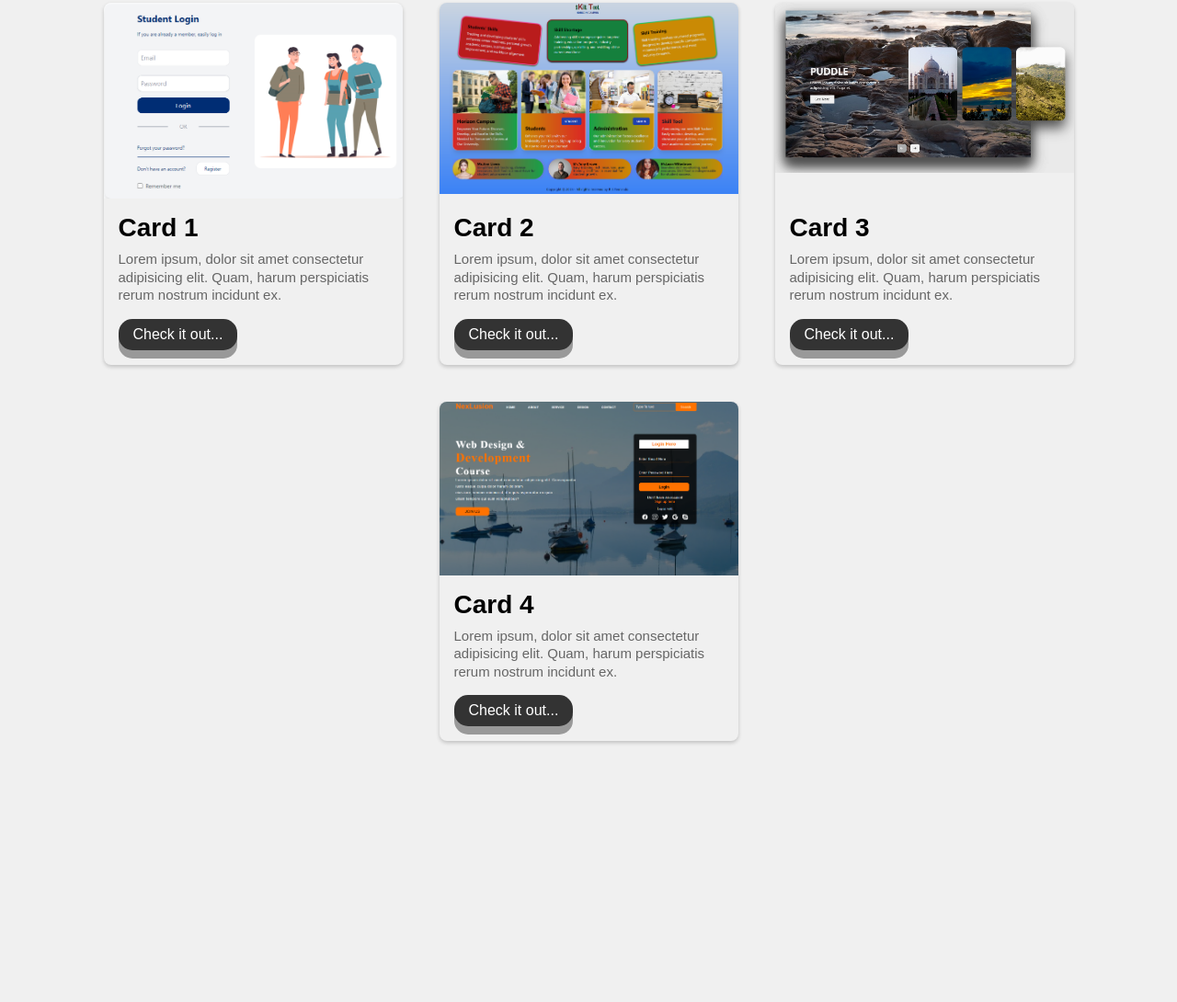
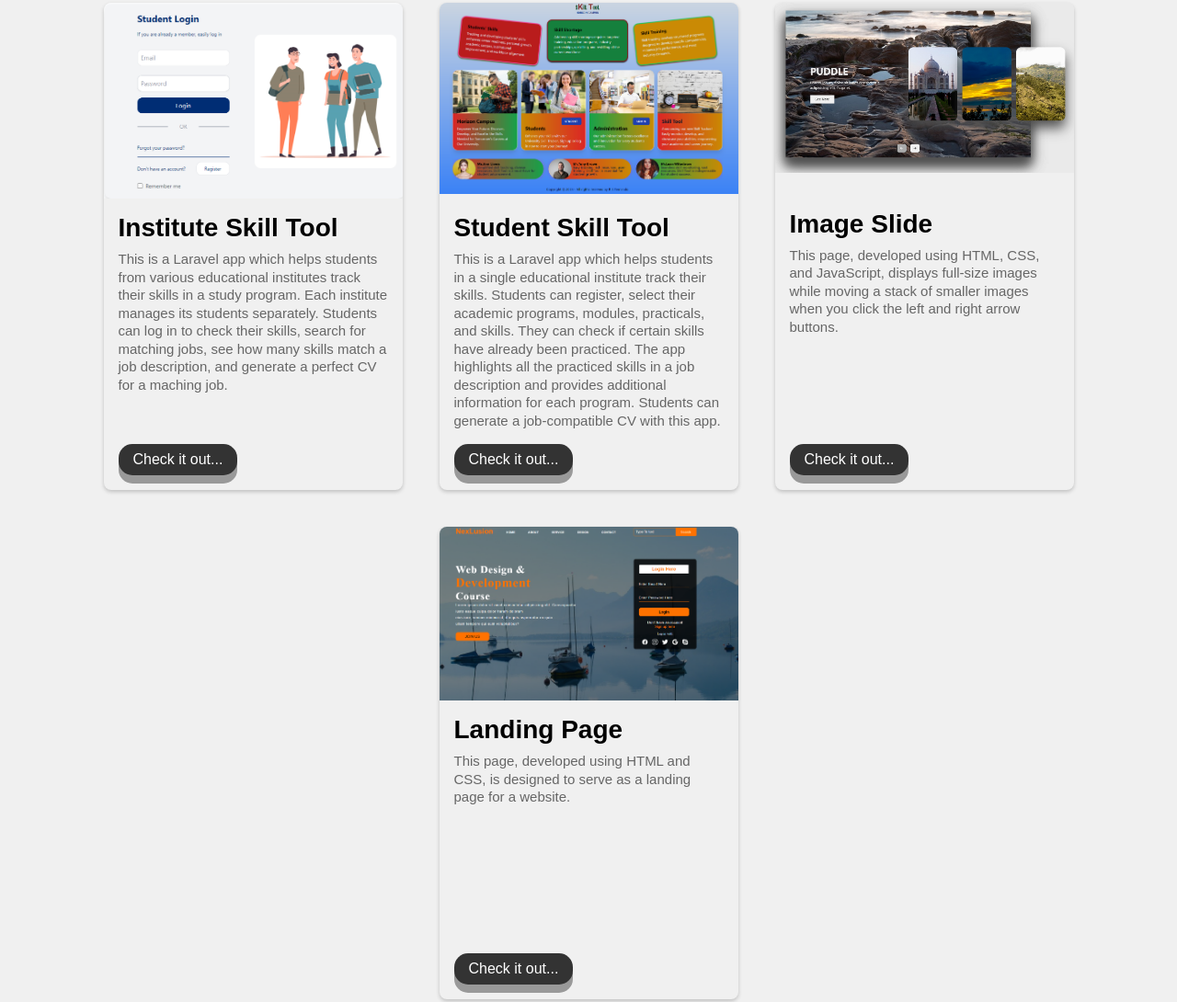
Before and after one commit to rukman28/myprojects, a plain HTML site: page index.html in a window 1280 px wide. Shown: the part 397-1487 px from the top of the page at 92% size. Before the commit the page ends 1223 px from the top, so only its background shows below. Drawn offline with Linux system fonts and the light colour scheme.

Commit message:
Add descriptions to Skilltrackingtool, Instituteskilltool, image-slide, and landing-page

```diff
--- a/index.html
+++ b/index.html
@@ -23,37 +23,45 @@
         <div class="card">
             <img src="images/instituteSkillTool.png" alt="">
             <div class="card-content">
-                <h3>Card 1</h3>
-                <p>Lorem ipsum, dolor sit amet consectetur adipisicing elit. Quam, harum perspiciatis rerum nostrum
-                    incidunt ex.</p>
-                <a href="http://instituteskilltool.rukman.buzz" class="btn">Check it out...</a>
+                <h3>Institute Skill Tool</h3>
+                <p>This is a Laravel app which helps students from various educational institutes track their skills in
+                    a study program.
+                    Each institute manages its students separately. Students can log in to check their skills, search
+                    for matching jobs, see how many skills match a job description, and generate a perfect CV for a
+                    maching job.
+                </p>
+                <a href="http://instituteskilltool.rukman.buzz" class="btn" style="margin-top: 55px;">Check it
+                    out...</a>
             </div>
         </div>
         <div class="card">
             <img src="images/studentSkillTool.png" alt="">
             <div class="card-content">
-                <h3>Card 2</h3>
-                <p>Lorem ipsum, dolor sit amet consectetur adipisicing elit. Quam, harum perspiciatis rerum nostrum
-                    incidunt ex.</p>
+                <h3>Student Skill Tool</h3>
+                <p>This is a Laravel app which helps students in a single educational institute track their skills.
+                    Students can register,
+                    select their academic programs, modules, practicals, and skills. They can check if certain skills
+                    have already been practiced. The app highlights all the practiced skills in a job description and
+                    provides additional information for each program. Students can generate a job-compatible CV with
+                    this app.</p>
                 <a href="http://skilltrackingtool.rukman.buzz/" class="btn">Check it out...</a>
             </div>
         </div>
         <div class="card">
             <img src="images/image-slide.png" alt="">
             <div class="card-content">
-                <h3>Card 3</h3>
-                <p>Lorem ipsum, dolor sit amet consectetur adipisicing elit. Quam, harum perspiciatis rerum nostrum
-                    incidunt ex.</p>
-                <a href="http://image-slide.rukman.buzz/" class="btn">Check it out...</a>
+                <h3>Image Slide</h3>
+                <p>This page, developed using HTML, CSS, and JavaScript, displays full-size images while moving a stack
+                    of smaller images when you click the left and right arrow buttons.</p>
+                <a href="http://image-slide.rukman.buzz/" class="btn" style="margin-top: 118px;">Check it out...</a>
             </div>
         </div>
         <div class="card">
             <img src="images/landing-page.png" alt="">
             <div class="card-content">
-                <h3>Card 4</h3>
-                <p>Lorem ipsum, dolor sit amet consectetur adipisicing elit. Quam, harum perspiciatis rerum nostrum
-                    incidunt ex.</p>
-                <a href="http://landing-page.rukman.buzz" class="btn">Check it out...</a>
+                <h3>Landing Page</h3>
+                <p>This page, developed using HTML and CSS, is designed to serve as a landing page for a website.</p>
+                <a href="http://landing-page.rukman.buzz" class="btn" style="margin-top: 160px;">Check it out...</a>
             </div>
         </div>
     </div>
```
